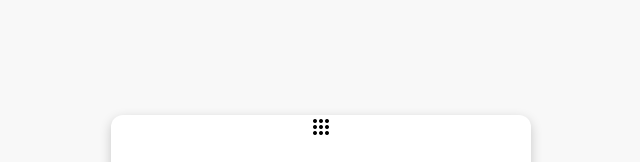
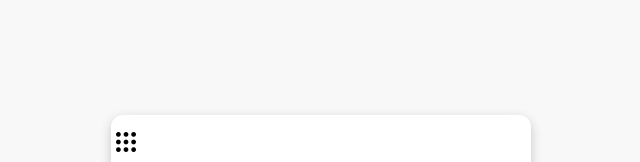
Before and after one commit to 4GeeksAcademy/practica-html-css.victorsantana25, a plain HTML site: page index.html in a window 1280 px wide. Shown: the top 162 px of the page, 319-959 px from the left. Drawn offline with nearby package versions, Linux system fonts and the light colour scheme.

Commit message:
tarjeta finalizada

```diff
--- a/styles.css
+++ b/styles.css
@@ -27,6 +27,13 @@ body {
 .apps-icon{
     width: 100%;
     height: 120px;
+}
+
+.apps-icon span{
+    position: relative;
+    top:12px;
+    right: 195px;
+    font-size: 30px;
 }
 
 .header {
```
